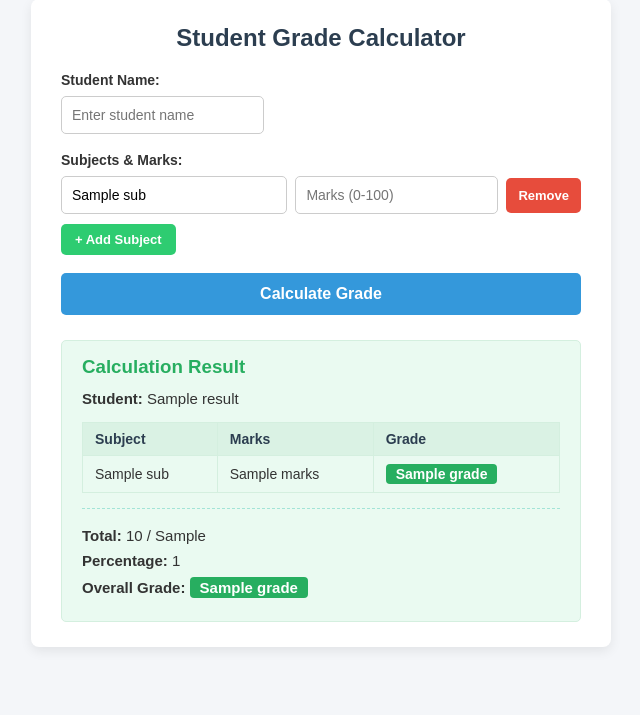
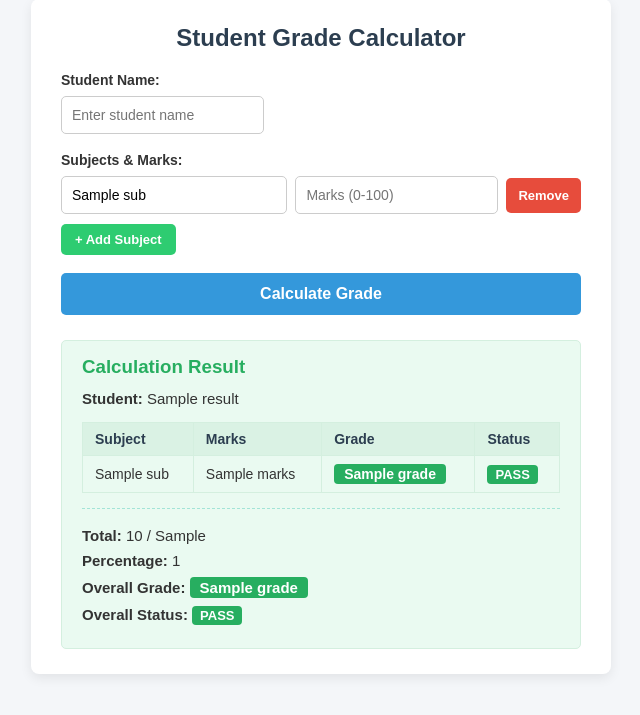
Before and after one commit to ananyagene/Student-Grade-Calculator, a Flask app: template templates/index.html in a window 1280 px wide. Shown: the part 31-746 px from the top of the page, without its empty margins (319-959 px from the left). Run offline with Flask 3, Linux system fonts and the light colour scheme; the template is opened without the code that fills it: most values are stand-ins (such as "Sample title", 1, 10 or a date in 2020).

Commit message:
Version 1D: add pass fail status

```diff
--- a/app.py
+++ b/app.py
@@ -64,13 +64,15 @@ def index():
                         error = f"Marks for '{name_clean}' must be between 0 and 100."
                         break
 
-                    # Individual grade for this subject
+                    # Individual grade and pass/fail status for this subject
                     subject_grade = calculate_grade(mark_val)
+                    subject_status = 'PASS' if mark_val >= 40 else 'FAIL'
 
                     parsed_subjects.append({
                         'name': name_clean,
                         'marks': int(mark_val) if mark_val.is_integer() else round(mark_val, 2),
-                        'grade': subject_grade
+                        'grade': subject_grade,
+                        'status': subject_status
                     })
                 except ValueError:
                     error = f"Please enter valid numeric marks for '{name_clean}'."
@@ -84,13 +86,21 @@ def index():
                 percentage = (total / max_marks) * 100
                 overall_grade = calculate_grade(percentage)
 
+                # Overall status: PASS only if ALL subjects have marks >= 40
+                overall_status = 'PASS'
+                for s in parsed_subjects:
+                    if s['status'] == 'FAIL':
+                        overall_status = 'FAIL'
+                        break
+
                 result = {
                     'student_name': student_name,
                     'subjects': parsed_subjects,
                     'total': int(total) if total.is_integer() else round(total, 2),
                     'max_marks': max_marks,
                     'percentage': f"{percentage:.2f}%",
-                    'grade': overall_grade
+                    'grade': overall_grade,
+                    'status': overall_status
                 }
 
     return render_template('index.html', result=result, error=error, subjects=subjects)
--- a/static/style.css
+++ b/static/style.css
@@ -194,3 +194,22 @@ input[type="number"]:focus {
     border-top: 1px dashed #a3e4d7;
     padding-top: 10px;
 }
+
+/* Status Badges (PASS / FAIL) */
+.status-badge {
+    display: inline-block;
+    padding: 2px 8px;
+    border-radius: 4px;
+    font-weight: bold;
+    font-size: 13px;
+}
+
+.status-pass {
+    background-color: #27ae60;
+    color: #ffffff;
+}
+
+.status-fail {
+    background-color: #e74c3c;
+    color: #ffffff;
+}
--- a/templates/index.html
+++ b/templates/index.html
@@ -79,6 +79,7 @@
                             <th>Subject</th>
                             <th>Marks</th>
                             <th>Grade</th>
+                            <th>Status</th>
                         </tr>
                     </thead>
                     <tbody>
@@ -87,6 +88,11 @@
                                 <td>{{ sub.name }}</td>
                                 <td>{{ sub.marks }}</td>
                                 <td><span class="grade-badge">{{ sub.grade }}</span></td>
+                                <td>
+                                    <span class="status-badge {{ 'status-pass' if sub.status == 'PASS' else 'status-fail' }}">
+                                        {{ sub.status }}
+                                    </span>
+                                </td>
                             </tr>
                         {% endfor %}
                     </tbody>
@@ -97,6 +103,11 @@
                     <p><strong>Total:</strong> {{ result.total }} / {{ result.max_marks }}</p>
                     <p><strong>Percentage:</strong> {{ result.percentage }}</p>
                     <p><strong>Overall Grade:</strong> <span class="grade-badge">{{ result.grade }}</span></p>
+                    <p><strong>Overall Status:</strong>
+                        <span class="status-badge {{ 'status-pass' if result.status == 'PASS' else 'status-fail' }}">
+                            {{ result.status }}
+                        </span>
+                    </p>
                 </div>
             </div>
         {% endif %}
```
